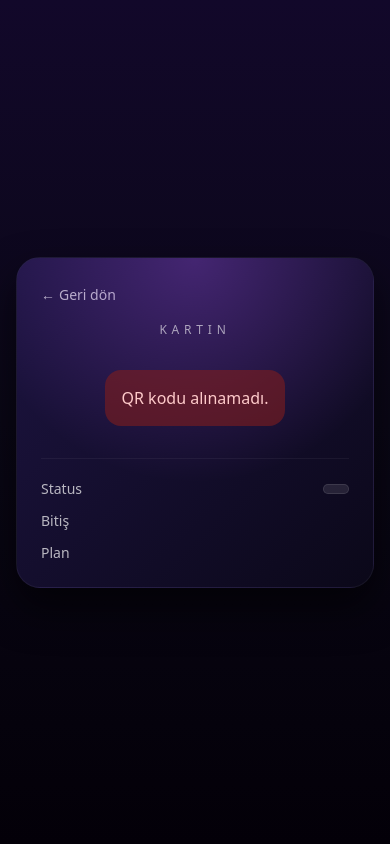
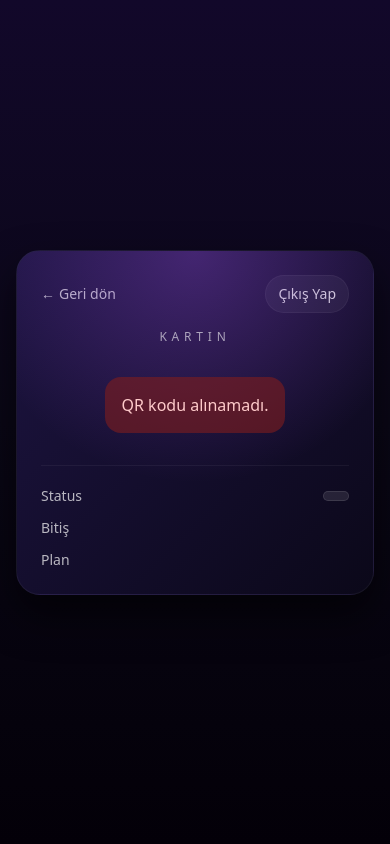
Before and after one commit to hazarute/MyRhythmNexus, a Python web app: template backend/web/templates/card_detail.html in a window 390 px wide. Run offline with Jinja, Linux system fonts and the light colour scheme; the template is opened without the code that fills it, so the values that code supplies are empty; some libraries are stand-ins or nearby versions.

Commit message:
web: add logout button to card detail; normalize phone lookup in /web/login; desktop: respect packaged backend_urls in config

```diff
--- a/backend/web/templates/card_detail.html
+++ b/backend/web/templates/card_detail.html
@@ -22,10 +22,15 @@
     <div class="min-h-screen bg-gradient-to-b from-[#12082a] via-[#0a0716] to-[#030008] flex items-center justify-center px-4 py-12">
         <div class="w-full max-w-md bg-gradient-to-br from-[#1d1442] to-[#0b0819] border border-white/5 rounded-3xl shadow-[0_20px_40px_rgba(0,0,0,0.6)] p-6 relative overflow-hidden">
             <div class="absolute inset-0 pointer-events-none bg-[radial-gradient(circle_at_top,_rgba(168,85,247,0.3),_transparent_60%)]"></div>
-            <a href="/web" class="inline-flex items-center gap-1 text-sm text-white/70 hover:text-white z-10">
-                <span aria-hidden="true">&larr;</span>
-                Geri dön
-            </a>
+            <div class="flex items-center justify-between z-10">
+                <a href="/web" class="inline-flex items-center gap-1 text-sm text-white/70 hover:text-white">
+                    <span aria-hidden="true">&larr;</span>
+                    Geri dön
+                </a>
+                <a href="/web/logout" class="inline-flex items-center gap-2 text-sm text-white/80 bg-white/5 hover:bg-white/10 px-3 py-2 rounded-full border border-white/5">
+                    Çıkış Yap
+                </a>
+            </div>
 
             <div class="relative z-10 text-center mt-4">
                 <p class="text-xs uppercase tracking-[0.4em] text-white/60">Kartın</p>
--- a/desktop/version.txt
+++ b/desktop/version.txt
@@ -1,3 +1,3 @@
 MyRhythmNexus Desktop v1.0.3
-Built: Sal 09.12.2025 11:14:47,74
+Built: Sal 09.12.2025 11:54:34,67
 Git: N/A
```
Also changed, not shown: release/MyRhythmNexus-tspor/config.json (deleted, +0 -10 lines), 3 other files.
